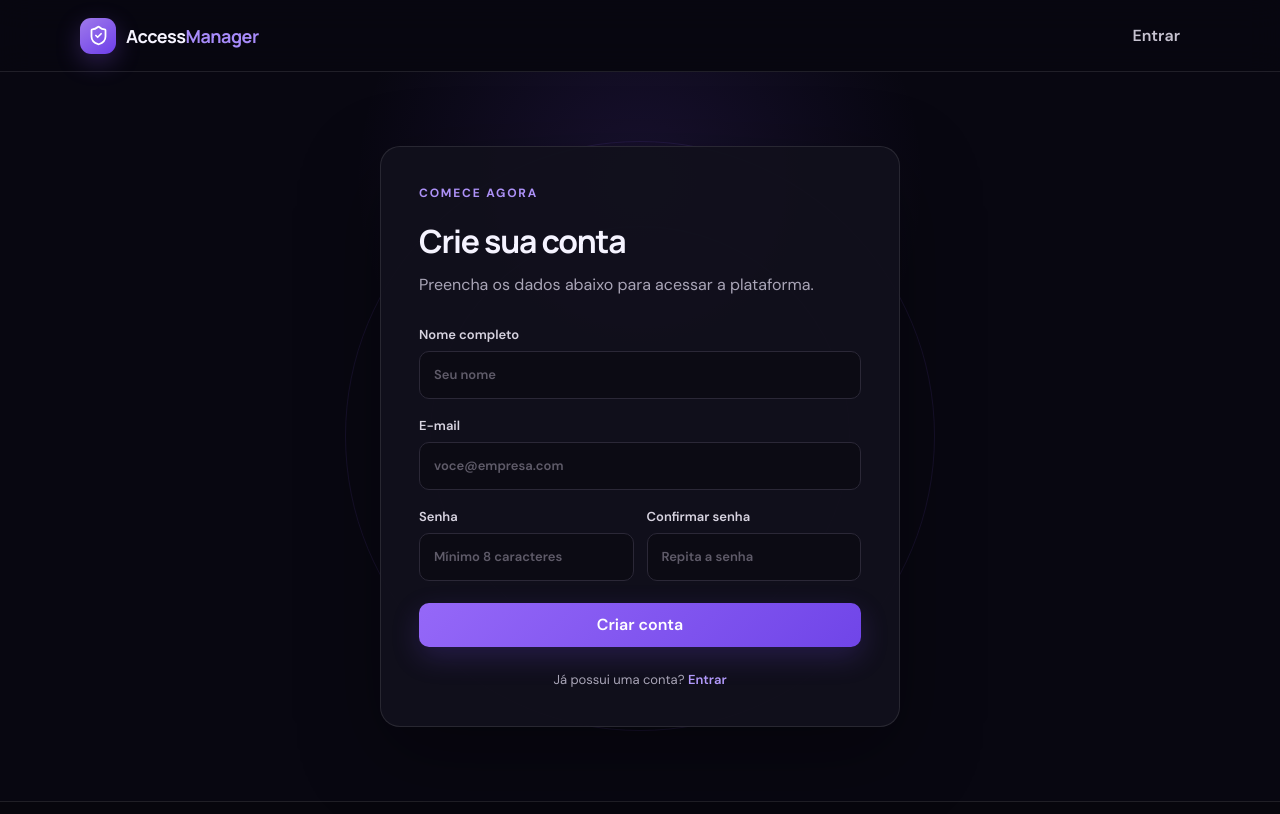
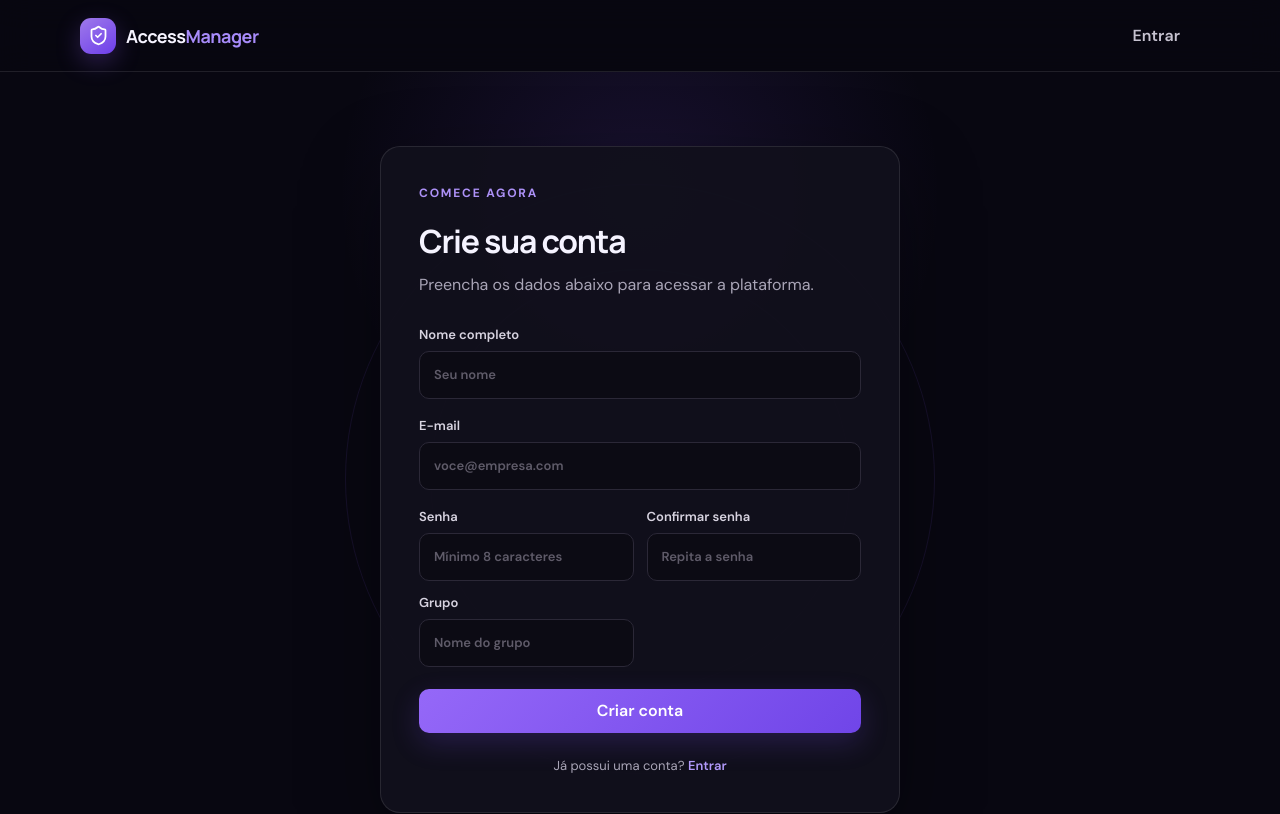
Before and after one commit to olegariobru/AccessManager, a React (Vite) app in the folder frontend/: page /cadastro in a window 1280 px wide. Shown: the top 814 px of the page. Built offline with nearby package versions, Linux system fonts and the light colour scheme; no server answers.

Commit message:
Adicionado o campo grupo

```diff
--- a/frontend/src/pages/Login.jsx
+++ b/frontend/src/pages/Login.jsx
@@ -31,8 +31,7 @@ export function Login() {
   }
 
   return (
-    <AuthCard eyebrow="Bem-vindo de volta" title="Entre na sua conta" description="Use suas credenciais para acessar o AccessManager." footerText="Ainda não tem uma conta?" footerLink="/cadastro" footerLabel="Cadastre-se"
-    >
+    <AuthCard eyebrow="Bem-vindo de volta" title="Entre na sua conta" description="Use suas credenciais para acessar o AccessManager." footerText="Ainda não tem uma conta?" footerLink="/cadastro" footerLabel="Cadastre-se">
       <form className="auth-form" onSubmit={handleSubmit} noValidate>
         <InputField id="login-email" name="email" label="E-mail" type="email" autoComplete="email" placeholder="voce@empresa.com" value={form.values.email} onChange={form.handleChange} error={form.errors.email} />
         <InputField id="login-password" name="password" label="Senha" type="password" autoComplete="current-password" placeholder="Sua senha" value={form.values.password} onChange={form.handleChange} error={form.errors.password} />
--- a/frontend/src/pages/Register.jsx
+++ b/frontend/src/pages/Register.jsx
@@ -120,7 +120,6 @@ export function Register() {
             onChange={form.handleChange}
             error={form.errors.password}
           />
-
           <InputField
             id="register-confirm"
             name="confirmPassword"
@@ -131,6 +130,18 @@ export function Register() {
             value={form.values.confirmPassword}
             onChange={form.handleChange}
             error={form.errors.confirmPassword}
+          />
+
+          <InputField
+            id="register-group"
+            name="group"
+            label="Grupo"
+            type="text"
+            autoComplete="group"
+            placeholder="Nome do grupo"
+            value={form.values.group}
+            onChange={form.handleChange}
+            error={form.errors.group}
           />
         </div>
 
```
